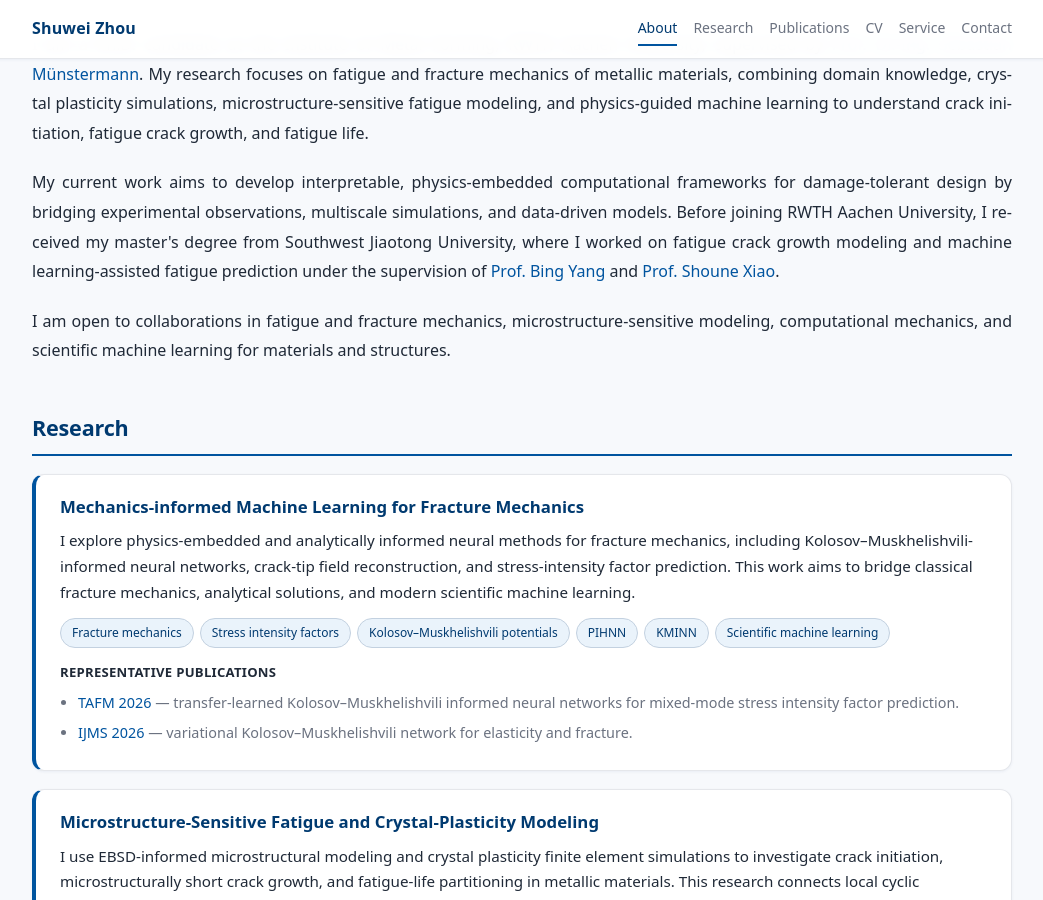
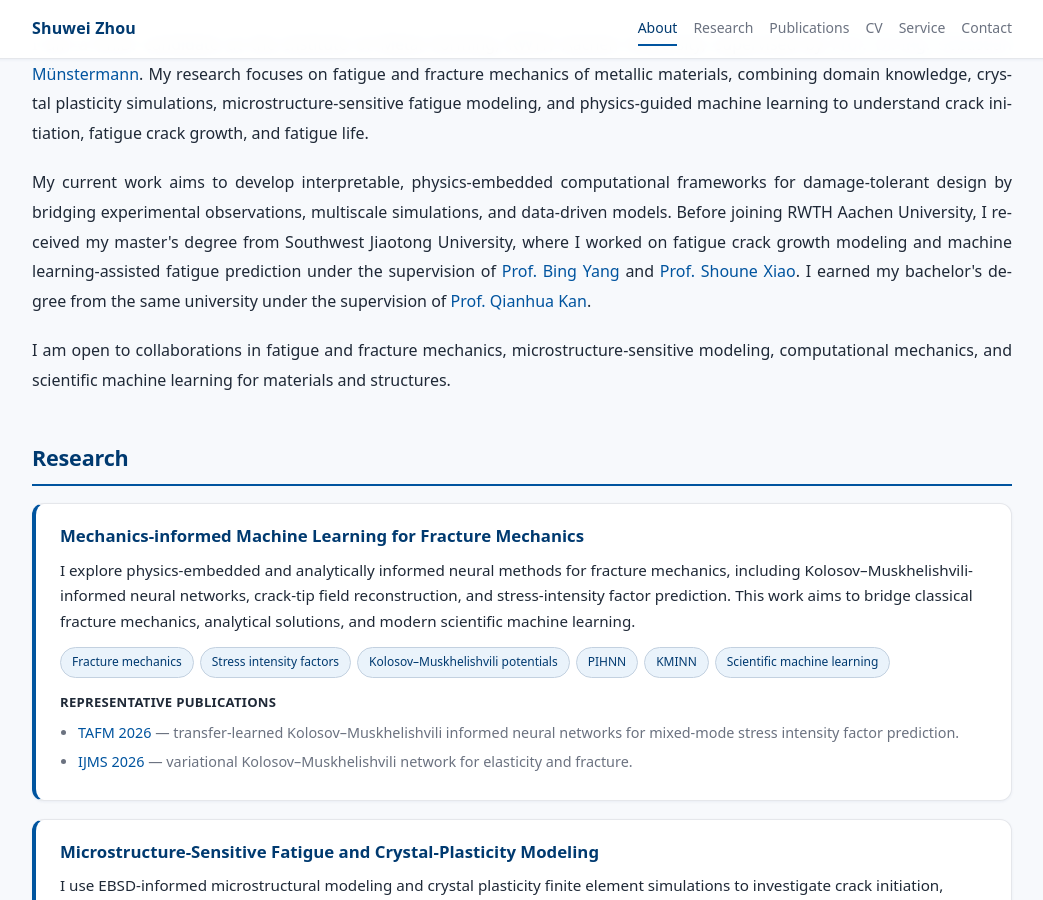
Before and after one commit to spellbookrz/Shuwei_Zhou_Homepage, a Jekyll site: the page built from index.md, in a window 1280 px wide and 900 px high, scrolled down 380 px. Shown: the whole window, without its empty margins (118-1161 px from the left). Built offline with Jekyll 4.4.1, drawn with Linux system fonts in a browser that asks for light colours.

Commit message:
Add undergraduate advisor Prof. Qianhua Kan to about section.
Co-authored-by: Cursor <cursoragent@cursor.com>

```diff
--- a/index.md
+++ b/index.md
@@ -8,7 +8,7 @@ title: ""
 <div class="intro-block">
   <p>I am a Ph.D. candidate at the Institute of Metal Forming, RWTH Aachen University, supervised by <a href="https://www.ibf.rwth-aachen.de/cms/IBF/Das-Institut/Team/Das-IBF/Erweiterte-Institutsleitung/~bgbozz/Sebastian-Muenstermann/">Prof. Dr.-Ing. Sebastian Münstermann</a>. My research focuses on fatigue and fracture mechanics of metallic materials, combining domain knowledge, crystal plasticity simulations, microstructure-sensitive fatigue modeling, and physics-guided machine learning to understand crack initiation, fatigue crack growth, and fatigue life.</p>
 
-  <p>My current work aims to develop interpretable, physics-embedded computational frameworks for damage-tolerant design by bridging experimental observations, multiscale simulations, and data-driven models. Before joining RWTH Aachen University, I received my master's degree from Southwest Jiaotong University, where I worked on fatigue crack growth modeling and machine learning-assisted fatigue prediction under the supervision of <a href="https://faculty.swjtu.edu.cn/yangbing1/zh_CN/index.htm">Prof. Bing Yang</a> and <a href="https://faculty.swjtu.edu.cn/xiaoshoune/zh_CN/index.htm">Prof. Shoune Xiao</a>.</p>
+  <p>My current work aims to develop interpretable, physics-embedded computational frameworks for damage-tolerant design by bridging experimental observations, multiscale simulations, and data-driven models. Before joining RWTH Aachen University, I received my master's degree from Southwest Jiaotong University, where I worked on fatigue crack growth modeling and machine learning-assisted fatigue prediction under the supervision of <a href="https://faculty.swjtu.edu.cn/yangbing1/zh_CN/index.htm">Prof. Bing Yang</a> and <a href="https://faculty.swjtu.edu.cn/xiaoshoune/zh_CN/index.htm">Prof. Shoune Xiao</a>. I earned my bachelor's degree from the same university under the supervision of <a href="https://faculty.swjtu.edu.cn/kanqianhua/en/index.htm">Prof. Qianhua Kan</a>.</p>
 
   <p>I am open to collaborations in fatigue and fracture mechanics, microstructure-sensitive modeling, computational mechanics, and scientific machine learning for materials and structures.</p>
 </div>
```
